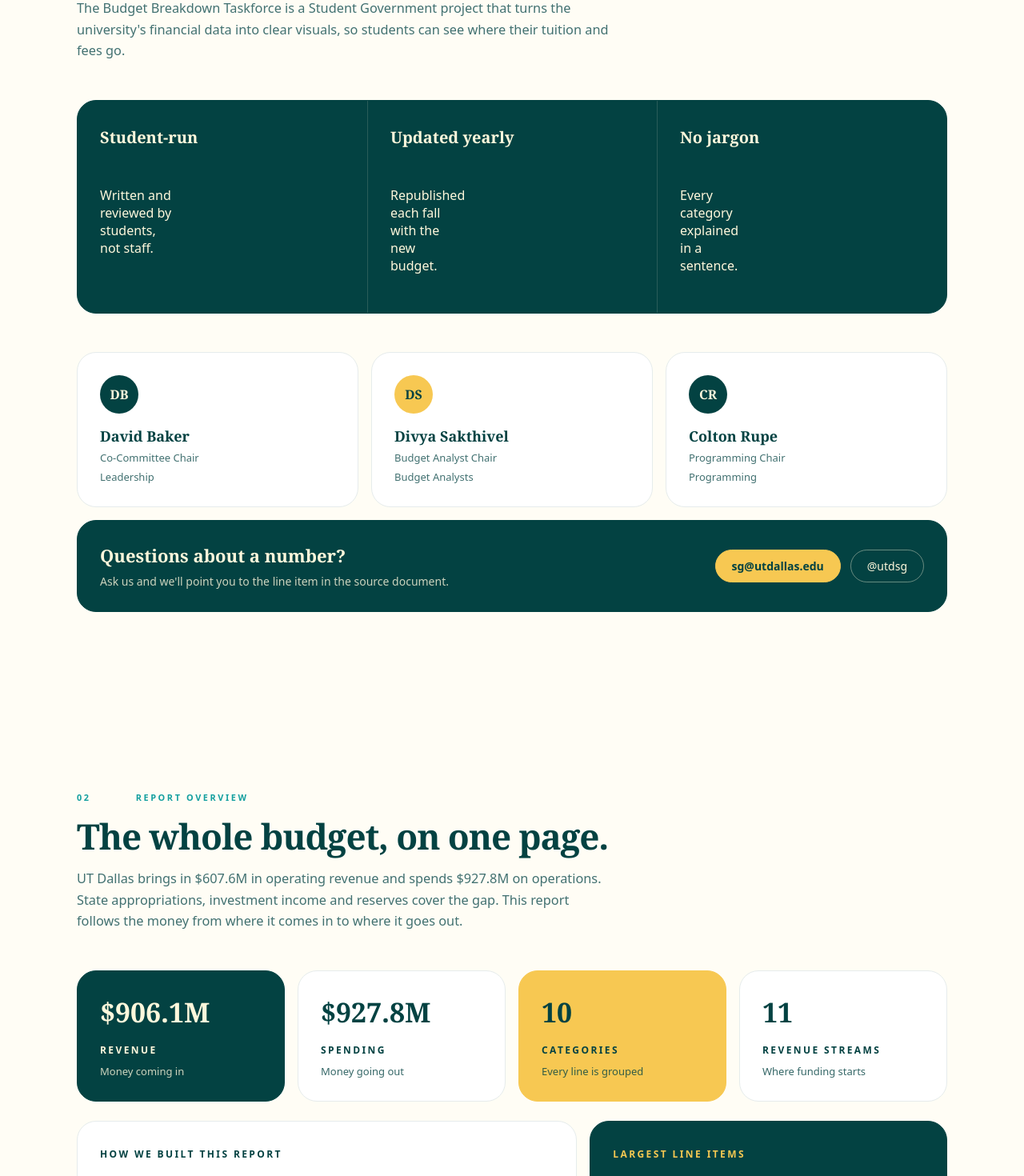
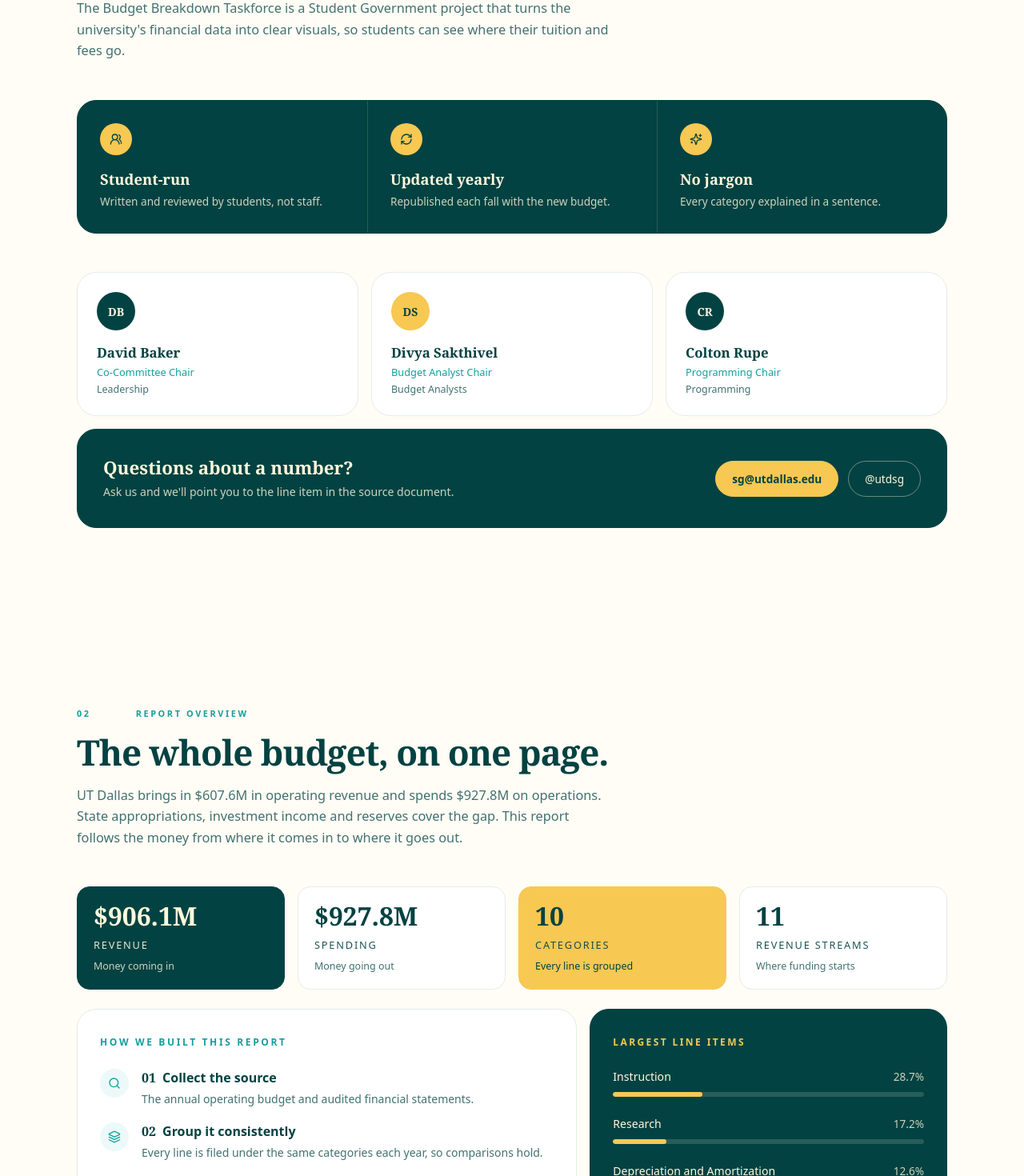
Before and after one commit to andrewtruong792/Student-Government-Budget-Breakdown-Fiscal-Year-2027, a React (Vite) app: page / in a window 1280 px wide. Shown: the part 1060-2530 px from the top of the page at 80% size. Built offline with nearby package versions, Linux system fonts and the light colour scheme.

Commit message:
match the draft cards in about, overview and events, with icons

```diff
--- a/src/sections/About.css
+++ b/src/sections/About.css
@@ -3,16 +3,24 @@
     grid-template-columns: repeat(3, 1fr);
     padding: 0;
 }
-.about-values div {
-    padding: 32px 28px;
+.about-values > div {
+    padding: 28px;
 }
-.about-values div + div {
+.about-values > div + div {
     border-left: 1px solid var(--line-on-dark);
 }
 .about-values h3 {
-    font-size: 20px;
+    font-size: 18.4px;
+    line-height: 1.5;
+    margin-top: 16px;
 }
 .about-values p,
+.about-contact p {
+    font-size: 13.6px;
+    line-height: 1.625;
+    color: var(--text-on-dark);
+    margin: 4px 0 0;
+}
 
 .about-team {
     display: grid;
@@ -20,14 +28,22 @@
     gap: 16px;
     margin: 48px 0 16px;
 }
+.about-team .card {
+    padding: 24px;
+}
 .about-team h3 {
-    font-size: 18px;
+    font-size: 16.8px;
     margin-top: 16px;
 }
 .about-team p {
-    font-size: 13px;
+    font-size: 12.48px;
     color: var(--text-muted);
-    margin: 6px 0 0;
+    margin: 4px 0 0;
+}
+.about-team .about-role {
+    font-size: 12.8px;
+    font-weight: 500;
+    color: var(--accent);
 }
 .about-avatar {
     display: inline-grid;
@@ -38,6 +54,7 @@
     background: var(--text);
     color: var(--cream);
     font-family: var(--font-heading);
+    font-size: 14px;
     font-weight: 600;
 }
 .about-avatar--yellow {
@@ -51,23 +68,26 @@
     align-items: center;
     flex-wrap: wrap;
     gap: 24px;
+    padding: 32px;
 }
 .about-contact h3 {
-    font-size: 22px;
+    font-size: 22.4px;
 }
 .about-contact p {
-    font-size: 14px;
-    color: var(--text-on-dark);
-    margin: 8px 0 0;
+    font-size: 14.08px;
 }
 .about-contact__links {
     display: flex;
     flex-wrap: wrap;
     gap: 12px;
 }
+.about-contact__links .pill {
+    padding: 12px 20px;
+    font-size: 13.6px;
+}
 
 @media (max-width: 800px) {
     .about-values,
     .about-team { grid-template-columns: 1fr; }
-    .about-values div + div { border-left: 0; border-top: 1px solid var(--line-on-dark); }
+    .about-values > div + div { border-left: 0; border-top: 1px solid var(--line-on-dark); }
 }
--- a/src/sections/About.jsx
+++ b/src/sections/About.jsx
@@ -1,11 +1,12 @@
 // About.jsx
 import "./About.css";
 import Section from "../components/Section";
+import Icon from "../components/Icon";
 
 const values = [
-    { title: "Student-run", body: "Written and reviewed by students, not staff." },
-    { title: "Updated yearly", body: "Republished each fall with the new budget." },
-    { title: "No jargon", body: "Every category explained in a sentence." },
+    { icon: "usersRound", title: "Student-run", body: "Written and reviewed by students, not staff." },
+    { icon: "refresh", title: "Updated yearly", body: "Republished each fall with the new budget." },
+    { icon: "sparkles", title: "No jargon", body: "Every category explained in a sentence." },
 ];
 
 const team = [
@@ -30,6 +31,7 @@ export default function About() {
             <div className="about-values card card--dark">
                 {values.map((v) => (
                     <div key={v.title}>
+                        <span className="icon-circle"><Icon name={v.icon} /></span>
                         <h3>{v.title}</h3>
                         <p>{v.body}</p>
                     </div>
@@ -41,7 +43,7 @@ export default function About() {
                     <div key={person.name} className="card">
                         <span className={i % 2 ? "about-avatar about-avatar--yellow" : "about-avatar"}>{initials(person.name)}</span>
                         <h3>{person.name}</h3>
-                        <p>{person.role}</p>
+                        <p className="about-role">{person.role}</p>
                         <p>{person.group}</p>
                     </div>
                 ))}
--- a/src/sections/Events.css
+++ b/src/sections/Events.css
@@ -1,10 +1,19 @@
 .events-pill {
     background: var(--white);
+    padding: 10px 16px;
+    font-size: 12.8px;
 }
 .events-empty {
     border-style: dashed;
     text-align: center;
     padding: 64px 28px;
+}
+.events-icon {
+    width: 44px;
+    height: 44px;
+    margin-bottom: 16px;
+    background: var(--muted);
+    color: var(--accent);
 }
 .events-empty h3 {
     font-size: 20px;
--- a/src/sections/Events.jsx
+++ b/src/sections/Events.jsx
@@ -1,6 +1,7 @@
 // Events.jsx
 import "./Events.css";
 import Section from "../components/Section";
+import Icon from "../components/Icon";
 
 export default function Events() {
     return (
@@ -13,6 +14,7 @@ export default function Events() {
             aside={<a className="pill events-pill" href="https://instagram.com/utdsg">@utdsg</a>}
         >
             <div className="card events-empty">
+                <span className="icon-circle events-icon"><Icon name="calendar" size={20} /></span>
                 <h3>No events posted yet.</h3>
                 <p>New flyers show up here as soon as they go out. Check back soon or follow along on Instagram.</p>
             </div>
--- a/src/sections/Overview.css
+++ b/src/sections/Overview.css
@@ -3,16 +3,33 @@
     grid-template-columns: repeat(4, 1fr);
     gap: 16px;
 }
+.overview-stats .card {
+    border-radius: var(--radius-small);
+    padding: 20px;
+}
 .overview-stats strong {
     display: block;
     font-family: var(--font-heading);
-    font-size: 34px;
-    margin-bottom: 12px;
+    font-size: 32px;
+    line-height: 1;
+    margin-bottom: 8px;
+}
+.overview-stats .eyebrow {
+    font-size: 12.8px;
+    font-weight: 500;
+    letter-spacing: 0.14em;
+    opacity: 0.9;
 }
 .overview-stats p {
-    font-size: 13px;
+    font-size: 12.48px;
+    color: var(--text-muted);
     margin: 8px 0 0;
-    opacity: 0.8;
+}
+.overview-stats .card--dark p {
+    color: var(--text-on-dark);
+}
+.overview-stats .card--yellow p {
+    color: var(--text);
 }
 
 .overview-grid {
@@ -21,13 +38,27 @@
     gap: 16px;
     margin-top: 24px;
 }
+.overview-eyebrow {
+    letter-spacing: 0.22em;
+    color: var(--accent);
+}
 .overview-steps {
     list-style: none;
     padding: 0;
     margin: 24px 0;
 }
+.overview-steps li {
+    display: flex;
+    gap: 16px;
+}
 .overview-steps li + li {
     margin-top: 20px;
+}
+.overview-step-icon {
+    width: 36px;
+    height: 36px;
+    background: var(--muted);
+    color: var(--accent);
 }
 .overview-steps h3 {
     font-family: var(--font-body);
@@ -60,15 +91,24 @@
 .overview-item__head {
     display: flex;
     justify-content: space-between;
-    font-size: 15px;
+    gap: 12px;
+    font-size: 14.08px;
+    font-weight: 500;
     margin-bottom: 10px;
+}
+.overview-item__pct {
+    font-size: 13.6px;
+    font-weight: 400;
+    color: var(--text-on-dark);
 }
 .overview-track {
     background: var(--line-on-dark);
 }
 .overview-link {
-    display: inline-block;
-    font-size: 14px;
+    display: inline-flex;
+    align-items: center;
+    gap: 6px;
+    font-size: 13.12px;
     font-weight: 600;
     text-decoration: none;
     margin-top: 32px;
--- a/src/sections/Overview.jsx
+++ b/src/sections/Overview.jsx
@@ -2,14 +2,15 @@
 import "./Overview.css";
 import Section from "../components/Section";
 import CountUp from "../components/CountUp";
+import Icon from "../components/Icon";
 import Track from "../components/Track";
 import { useYear } from "../context/YearContext";
 import { expenseRows, money, percent, revenueSources, totalRevenue } from "../utils/budget";
 
 const steps = [
-    { title: "Collect the source", body: "The annual operating budget and audited financial statements." },
-    { title: "Group it consistently", body: "Every line is filed under the same categories each year, so comparisons hold." },
-    { title: "Have students review it", body: "The Student Government budget team checks each total before publishing." },
+    { icon: "search", title: "Collect the source", body: "The annual operating budget and audited financial statements." },
+    { icon: "layers", title: "Group it consistently", body: "Every line is filed under the same categories each year, so comparisons hold." },
+    { icon: "fileCheck", title: "Have students review it", body: "The Student Government budget team checks each total before publishing." },
 ];
 
 export default function Overview() {
@@ -46,12 +47,15 @@ export default function Overview() {
 
             <div className="overview-grid">
                 <div className="card">
-                    <span className="eyebrow">How we built this report</span>
+                    <span className="eyebrow overview-eyebrow">How we built this report</span>
                     <ol className="overview-steps">
                         {steps.map((step, i) => (
                             <li key={step.title}>
-                                <h3><span>{String(i + 1).padStart(2, "0")}</span> {step.title}</h3>
-                                <p>{step.body}</p>
+                                <span className="icon-circle overview-step-icon"><Icon name={step.icon} /></span>
+                                <div>
+                                    <h3><span>{String(i + 1).padStart(2, "0")}</span> {step.title}</h3>
+                                    <p>{step.body}</p>
+                                </div>
                             </li>
                         ))}
                     </ol>
@@ -70,13 +74,15 @@ export default function Overview() {
                             <div key={row.label} className="overview-item">
                                 <div className="overview-item__head">
                                     <span>{row.label}</span>
-                                    <span>{share}</span>
+                                    <span className="overview-item__pct">{share}</span>
                                 </div>
                                 <Track width={share} color="var(--yellow)" className="overview-track" />
                             </div>
                         );
                     })}
-                    <a className="overview-yellow overview-link" href="#expenses">See the full spending list ↗</a>
+                    <a className="overview-yellow overview-link" href="#expenses">
+                        See the full spending list <Icon name="arrowUpRight" size={14} />
+                    </a>
                 </div>
             </div>
         </Section>
--- a/src/style.css
+++ b/src/style.css
@@ -4,6 +4,7 @@
     --outline-on-dark: color-mix(in srgb, var(--cream) 40%, transparent);
     --text-on-dark: color-mix(in srgb, var(--cream) 80%, transparent);
     --radius: 24px;
+    --radius-small: 16px;
     --radius-pill: 999px;
     --content: 1088px;
     --header-h: 72px;
@@ -134,6 +135,17 @@ a { color: inherit; }
     white-space: nowrap;
 }
 
+.icon-circle {
+    display: inline-grid;
+    place-items: center;
+    flex-shrink: 0;
+    width: 40px;
+    height: 40px;
+    border-radius: 50%;
+    background: var(--yellow);
+    color: var(--text);
+}
+
 .track {
     height: 6px;
     border-radius: var(--radius-pill);
```
